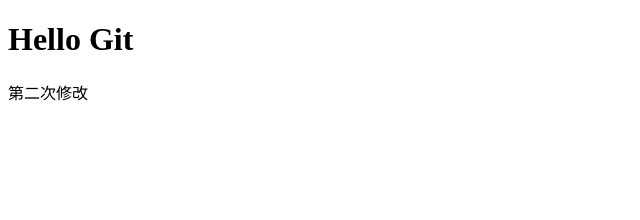
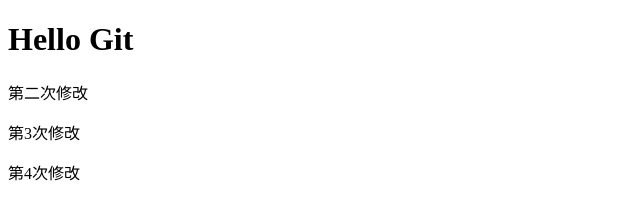
Before and after one commit to kwduser/git-demo, a plain HTML site: page src/index/index.html in a window 1280 px wide. Shown: the whole page, without its empty margins (0-640 px from the left). Drawn offline with Linux system fonts and the light colour scheme.

Commit message:
'第四次修改'

```diff
--- a/src/index/index.html
+++ b/src/index/index.html
@@ -7,5 +7,7 @@
 <body>
 	<h1>Hello Git</h1>
 	<p>第二次修改</p>
+	<p>第3次修改</p>
+	<p>第4次修改</p>
 </body>
 </html>
```
